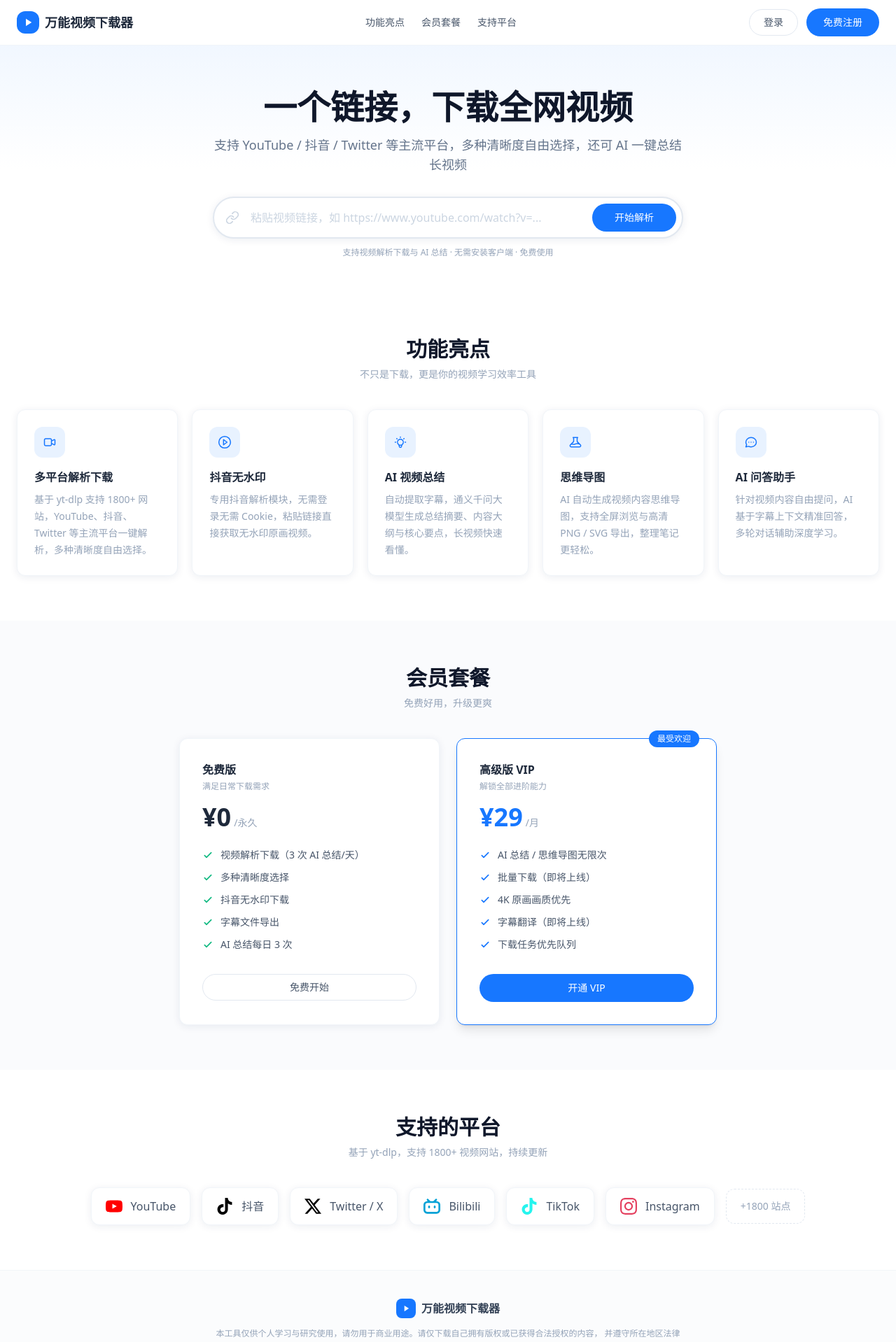
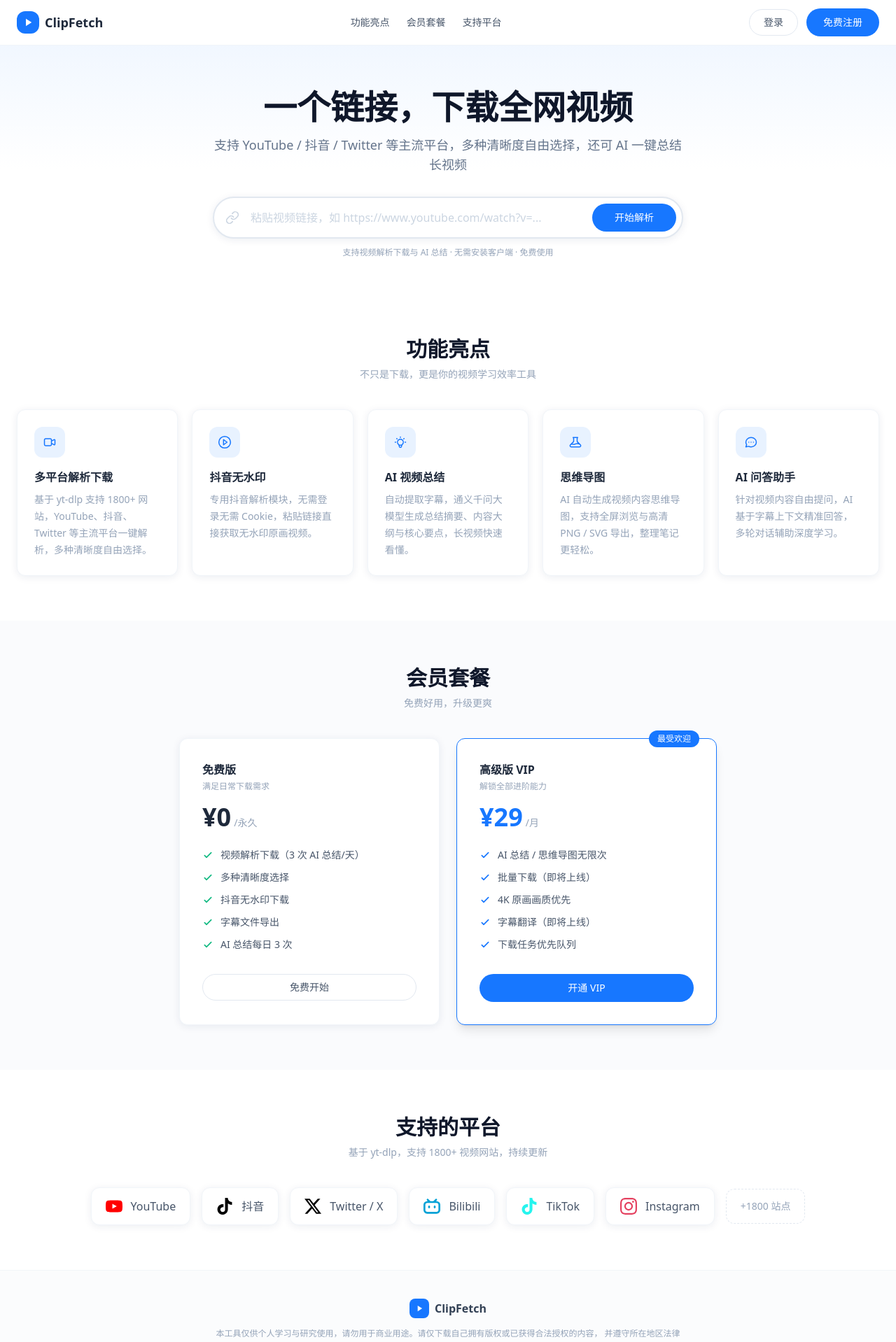
Before and after one commit to cpc-lib/clipfetch, a Vue app in the folder frontend/: page / in a window 1280 px wide. Shown: the top 1918 px of the page at 70% size. Built offline with nearby package versions, Linux system fonts and the light colour scheme.

Commit message:
refactor: 项目更名为 ClipFetch
- README.md 标题改为 ClipFetch

- pom.xml description 更新为 ClipFetch

- 前端 AppHeader/AppFooter/index.html 标题和描述更新

- package.json name 改为 clipfetch-frontend

```diff
--- a/frontend/package.json
+++ b/frontend/package.json
@@ -1,5 +1,5 @@
 {
-  "name": "free-video-downloader-frontend",
+  "name": "clipfetch-frontend",
   "private": true,
   "version": "1.0.0",
   "type": "module",
--- a/frontend/src/components/AppFooter.vue
+++ b/frontend/src/components/AppFooter.vue
@@ -8,7 +8,7 @@
               <path d="M8 5.14v14l11-7-11-7z" />
             </svg>
           </span>
-          <span class="font-bold text-slate-700">万能视频下载器</span>
+          <span class="font-bold text-slate-700">ClipFetch</span>
         </div>
         <p class="max-w-2xl text-xs leading-5 text-slate-400">
           本工具仅供个人学习与研究使用，请勿用于商业用途。请仅下载自己拥有版权或已获得合法授权的内容，
--- a/frontend/src/components/AppHeader.vue
+++ b/frontend/src/components/AppHeader.vue
@@ -13,7 +13,7 @@ import { logout } from '../api/auth'
             <path d="M8 5.14v14l11-7-11-7z" />
           </svg>
         </span>
-        <span class="text-lg font-bold text-slate-800">万能视频下载器</span>
+        <span class="text-lg font-bold text-slate-800">ClipFetch</span>
       </a>
 
       <nav class="hidden items-center gap-6 text-sm text-slate-600 md:flex">
```
Also changed, not shown: frontend/index.html (+2 -2 lines), 2 other files (tests, documents, lock files or other folders).
